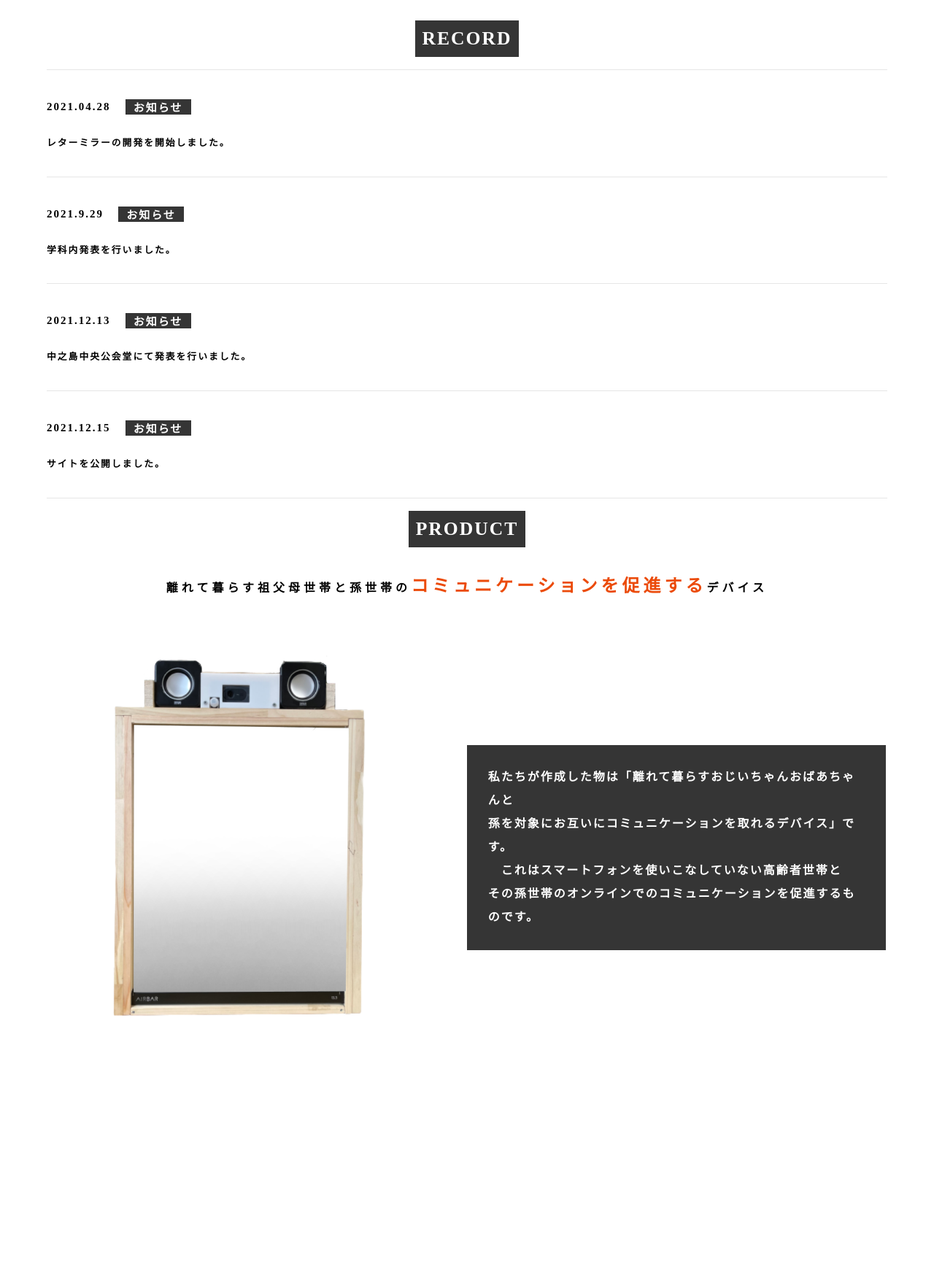
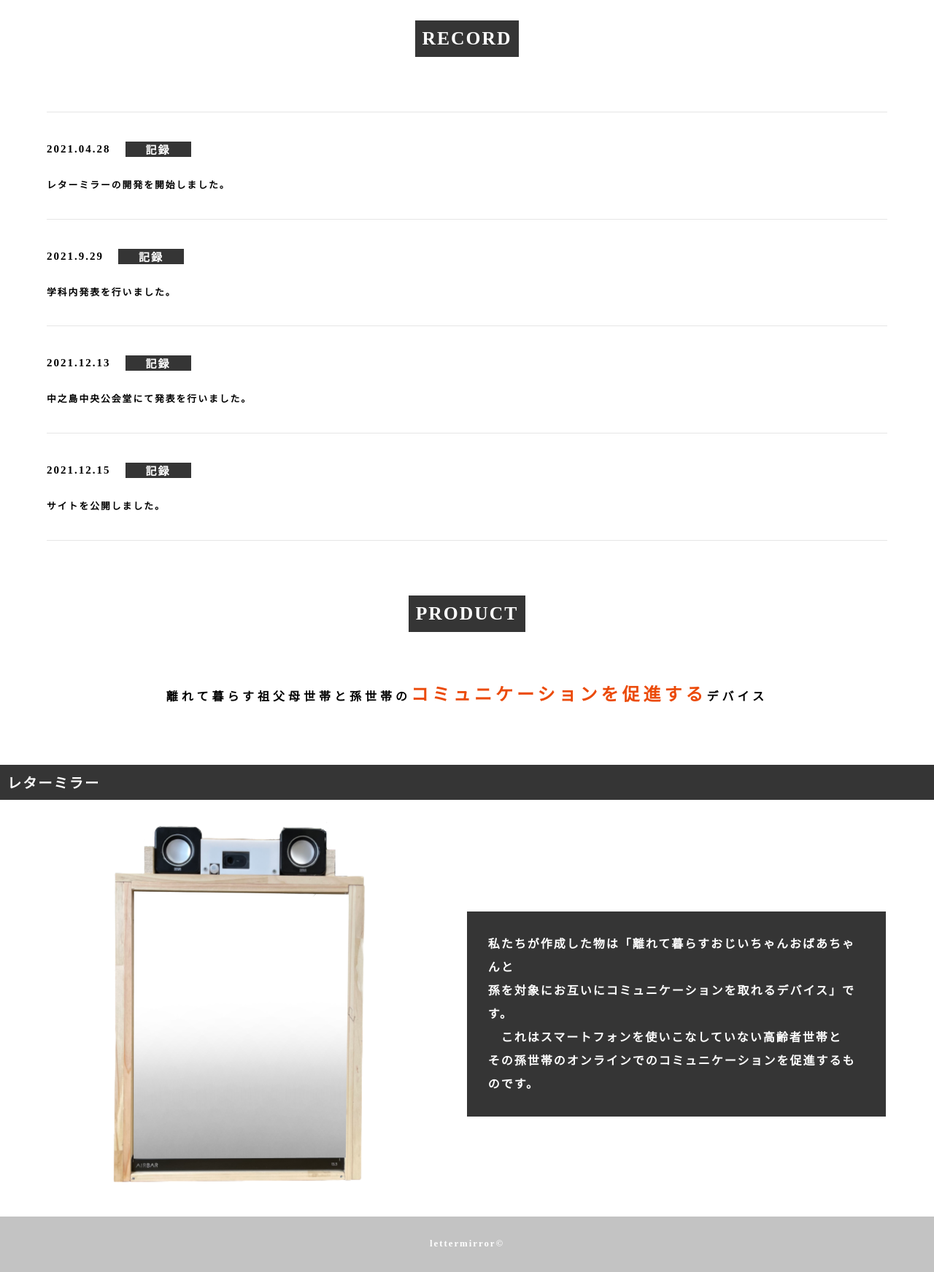
Before and after one commit to thxhightech/lettermirror, a plain HTML site: page index.html in a window 1280 px wide. Shown: the part 540-2283 px from the top of the page at 73% size. Before the commit the page ends 1979 px from the top, so only its background shows below. Drawn offline with Linux system fonts and the light colour scheme.

Commit message:
見出しを追加しました

```diff
--- a/index.html
+++ b/index.html
@@ -14,9 +14,9 @@
             </div>
             <div class="header_list">
                 <ul class="list">
-                        <li><a href="#">PRODUCT</a></li>
-                        <li><a href="#">MEDIA</a></li>
-                        <li><a href="#">MEMBER</a></li>
+                        <li><a href="#">About</a></li>
+                        <li><a href="#">Product</a></li>
+                        <li><a href="#">Member</a></li>
                 </ul>
             </div>
     </header>
@@ -32,7 +32,7 @@
                     <li class="news_list_item">
                         <div class="news_list_date">
                           <time>2021.04.28</time>
-                          <p class="news_item">お知らせ</p>
+                          <p class="news_item">記録</p>
                         </div>
                         <p>レターミラーの開発を開始しました。</p>
                         <span class="arrow"></span>
@@ -40,7 +40,7 @@
                     <li class="news_list_item">
                         <div class="news_list_date">
                           <time>2021.9.29</time>
-                          <p class="news_item">お知らせ</p>
+                          <p class="news_item">記録</p>
                         </div>
                         <p>学科内発表を行いました。</p>
                         <span class="arrow"></span>
@@ -48,7 +48,7 @@
                     <li class="news_list_item">
                         <div class="news_list_date">
                           <time>2021.12.13</time>
-                          <p class="news_item">お知らせ</p>
+                          <p class="news_item">記録</p>
                         </div>
                         <p>中之島中央公会堂にて発表を行いました。</p>
                         <span class="arrow"></span>
@@ -56,7 +56,7 @@
                     <li class="news_list_item">
                         <div class="news_list_date">
                           <time>2021.12.15</time>
-                          <p class="news_item">お知らせ</p>
+                          <p class="news_item">記録</p>
                         </div>
                         <p>サイトを公開しました。</p>
                         <span class="arrow"></span>
@@ -69,6 +69,7 @@
             <div class="product_header">
                 <p>離れて暮らす祖父母世帯と孫世帯の<span>コミュニケーションを促進する</span>デバイス</p>
             </div>
+            <h2 class="photo_name">レターミラー</h2>
             <div class="product_body">
                 <div class="product_photo">
                     <img  src="img/main_product_lettermirror.png" alt="サイトタイトル">
@@ -82,10 +83,9 @@
                     </p>
                 </div>
             </div>
-            <div class="">
-
-            </div>
-
     </main>
+    <footer>
+        lettermirror©
+    </footer>
 </body>
 </html>
--- a/style.css
+++ b/style.css
@@ -69,6 +69,7 @@ header {
     color: white;
     background-color: rgb(53, 53, 53);
     padding: 10px;
+    margin-bottom: 75px;
 }
 
 ul {
@@ -152,6 +153,8 @@ ul {
     color: white;
     background-color: rgb(53, 53, 53);
     padding: 10px;
+    margin-top: 75px;
+    margin-bottom: 50px;
 }
 
 .product_header {
@@ -167,6 +170,12 @@ ul {
 span {
     font-size: 150%;
     color: #EB4A09;
+}
+
+.photo_name {
+    color: white;
+    background-color: rgb(53, 53, 53);
+    padding: 10px;
 }
 
 .product_body {
@@ -193,3 +202,19 @@ span {
     line-height: 200%;
     padding: 5%;
 }
+
+.wrapper{
+    min-height: 100vh;
+    position: relative;/*←相対位置*/
+}
+
+footer{
+    width: 100%;
+    height: 2%;
+    background-color: rgb(195, 195, 195);
+    color: #fff;
+    text-align: center;
+    padding: 30px 0;
+
+    position: absolute;/*←絶対位置*/
+}
```
